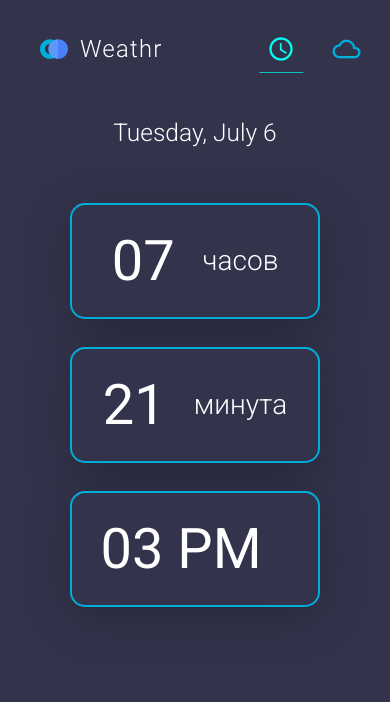
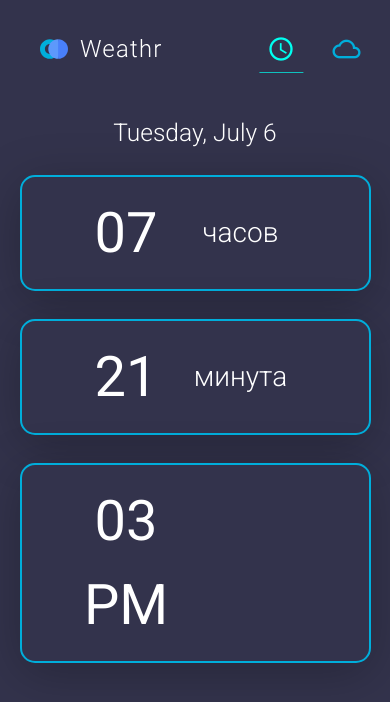
Before and after one commit to anclaev/weathr, a React (Create React App) app: page /time in a window 390 px wide. Shown: the top 702 px of the page. Built offline with nearby package versions, Linux system fonts and the light colour scheme.

Commit message:
Доработка стилистики времени.

```diff
--- a/src/containers/Timer/index.tsx
+++ b/src/containers/Timer/index.tsx
@@ -19,9 +19,9 @@ const renderCells = (items: ICellRender[], className: string) =>
 
 const Timer: React.FC<ITime> = (props) => {
   const [time, setTime] = useState<ITimeState>({
-    hour: '',
-    minute: '',
-    second: '',
+    hour: '00',
+    minute: '00',
+    second: '00',
   })
 
   const timeChangeHandler = (localeTime: string) => {
--- a/src/styles/_keyframes.sass
+++ b/src/styles/_keyframes.sass
@@ -6,17 +6,21 @@
 
 @keyframes fade-in
     0%
+        z-index: 99
         opacity: 0
         transform: translateX(-400px)
     100%
+        z-index: 0
         transform: translateX(0)
         opacity: 1
 
 @keyframes fade-out
     0%
+        z-index: 99
         opacity: 1
         transform: translateX(0)
     100%
+        z-index: 0
         transform: translateX(400px)
         opacity: 0
 
--- a/src/styles/pages/_time.sass
+++ b/src/styles/pages/_time.sass
@@ -1,18 +1,20 @@
 .time-wrapper, .time-wrapper-item__text
     display: flex
-    flex-direction: row
     justify-content: center
+    align-items: center
 
 .time-wrapper
+    flex-direction: row
     margin: 4rem 0
 
     &-item
-        min-width: 9.5rem
-        padding: 2rem 0
+        width: 30%
+        padding: 2rem 3rem
 
         background: $colorBackground
         border: 2px solid $colorPrimary
         border-radius: 15px
+
         box-shadow: 0px 10px 50px rgba(0, 0, 0, 0.25)
         text-align: center
 
@@ -20,24 +22,30 @@
             margin: 0 3em
 
         &__text
-            align-items: center
+            flex-direction: column
             font-size: 4rem
+
+            &:after
+                display: block
+                font-size: 2rem
+                font-weight: 300
+                content: attr(data-label)
 
 @media (max-width: 576px)
     .time-wrapper
         flex-direction: column
-        align-items: center
+        margin: 2em 0
 
         &-item
-            width: 250px
+            width: 100%
             padding: 1rem 2rem
 
             &:nth-child(2)
                 margin: 2em 0
 
-            &__text:after
-                display: block
-                margin-left: 2rem
-                font-size: 2rem
-                font-weight: 300
-                content: attr(data-label)
+            &__text
+                flex-direction: row
+
+                &:after
+                    min-width: 110px
+                    margin-left: 1em
```
